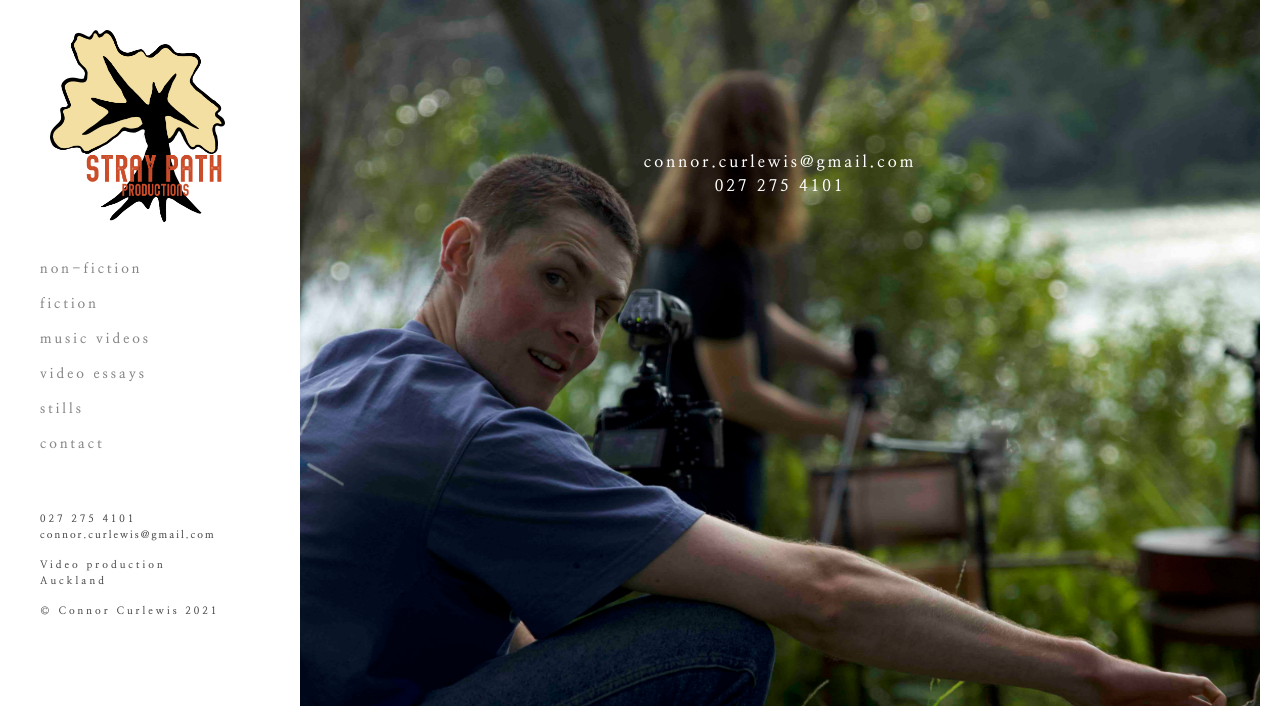
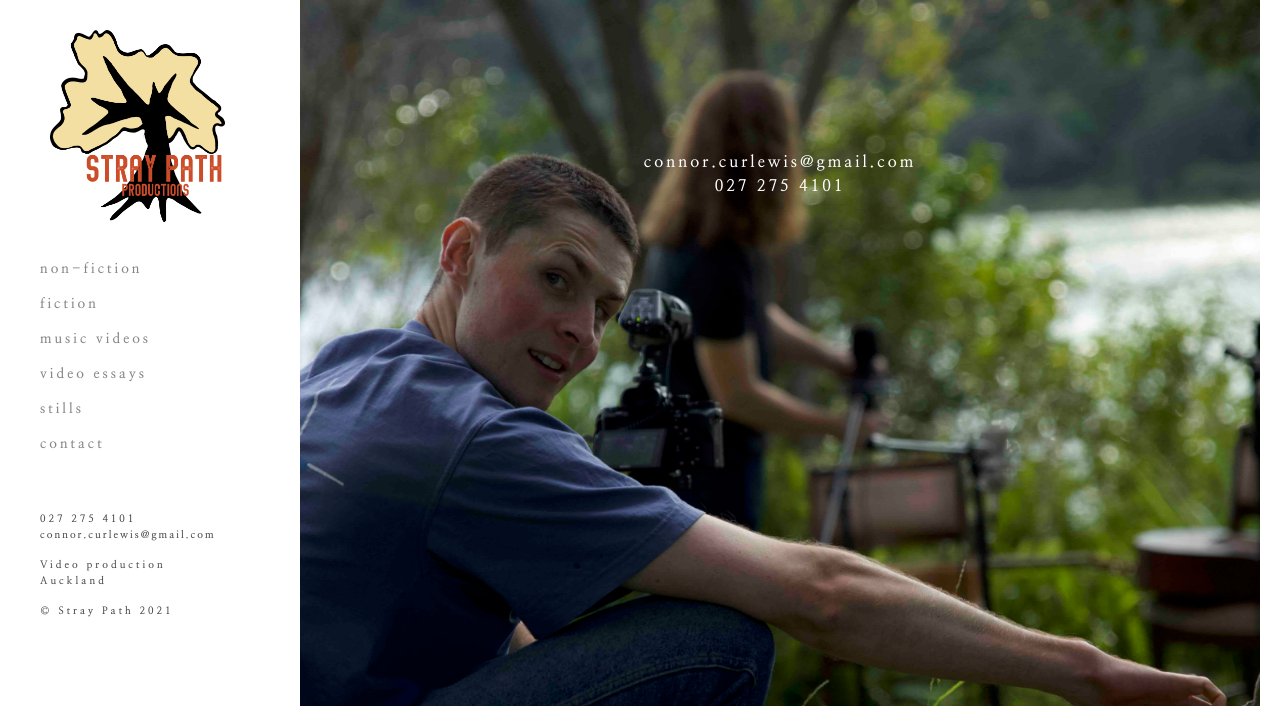
Before and after one commit to FourEngineHeavyBomber/Stray-path, a Jekyll site: the page built from contact.html, in a window 1280 px wide. Shown: the top 706 px of the page. Built offline with Jekyll 4.4.1, drawn with Linux system fonts in a browser that asks for light colours.

Commit message:
Updated copyright, deleted toasty haiku

```diff
--- a/_layouts/default.html
+++ b/_layouts/default.html
@@ -61,7 +61,7 @@
                     <span class='email-txt'>connor.curlewis@gmail.com</span><br><br>
                     Video production<br>
                     Auckland<br><br>
-                    &copy Connor Curlewis 2021
+                    &copy Stray Path 2021
                 </p>
             </div>
         </div>
--- a/fiction.html
+++ b/fiction.html
@@ -22,10 +22,6 @@
             </iframe>
             <iframe
                 class="video centre"
-                src="https://www.youtube.com/embed/3zTTOZAwvlg">
-            </iframe>
-            <iframe
-                class="video centre"
                 src="https://www.youtube.com/embed/dyXs6nJ_0QM">
             </iframe>
         </div>
```
